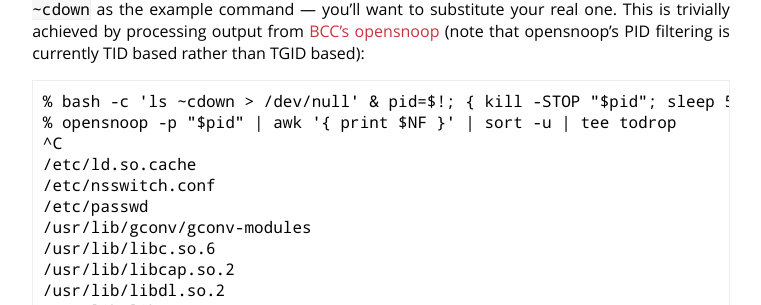
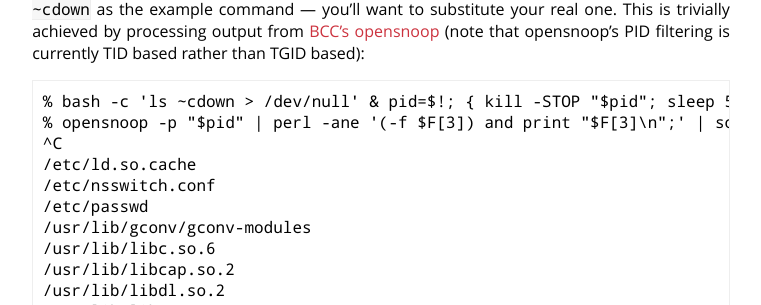
Before and after one commit to cdown/chrisdown.name, a Jekyll site: the page built from _posts/2016-12-31-simulating-application-cold-cache-starts.md, in a window 1280 px wide. Shown: the part 630-935 px from the top of the page, without its empty margins (259-1020 px from the left). Built offline with Jekyll 4.4.1, drawn with Linux system fonts in a browser that asks for light colours; some of the changed text lies outside the part shown.

Commit message:
Use perl for opensnoop example

```diff
--- a/_posts/2016-12-31-simulating-application-cold-cache-starts.md
+++ b/_posts/2016-12-31-simulating-application-cold-cache-starts.md
@@ -30,7 +30,7 @@ opensnoop](https://github.com/iovisor/bcc/blob/master/tools/opensnoop.py) (note
 that opensnoop's PID filtering is currently TID based rather than TGID based):
 
     % bash -c 'ls ~cdown > /dev/null' & pid=$!; { kill -STOP "$pid"; sleep 5; kill -CONT "$pid"; } &
-    % opensnoop -p "$pid" | awk '{ print $NF }' | sort -u | tee todrop
+    % opensnoop -p "$pid" | perl -ane '(-f $F[3]) and print "$F[3]\n";' | sort -u | tee todrop
     ^C
     /etc/ld.so.cache
     /etc/nsswitch.conf
```
